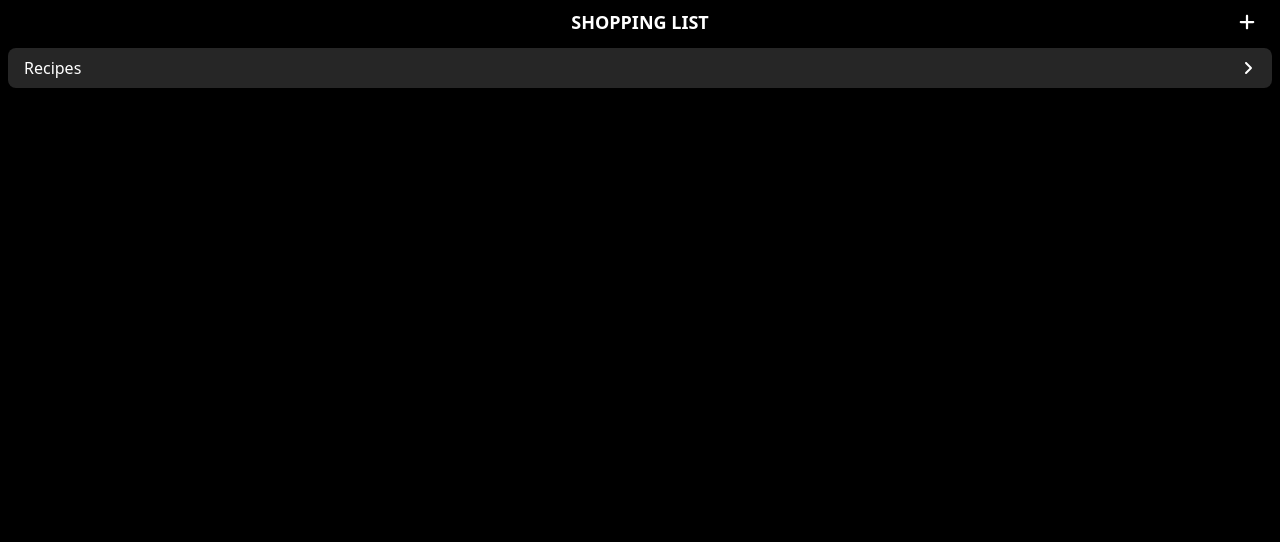
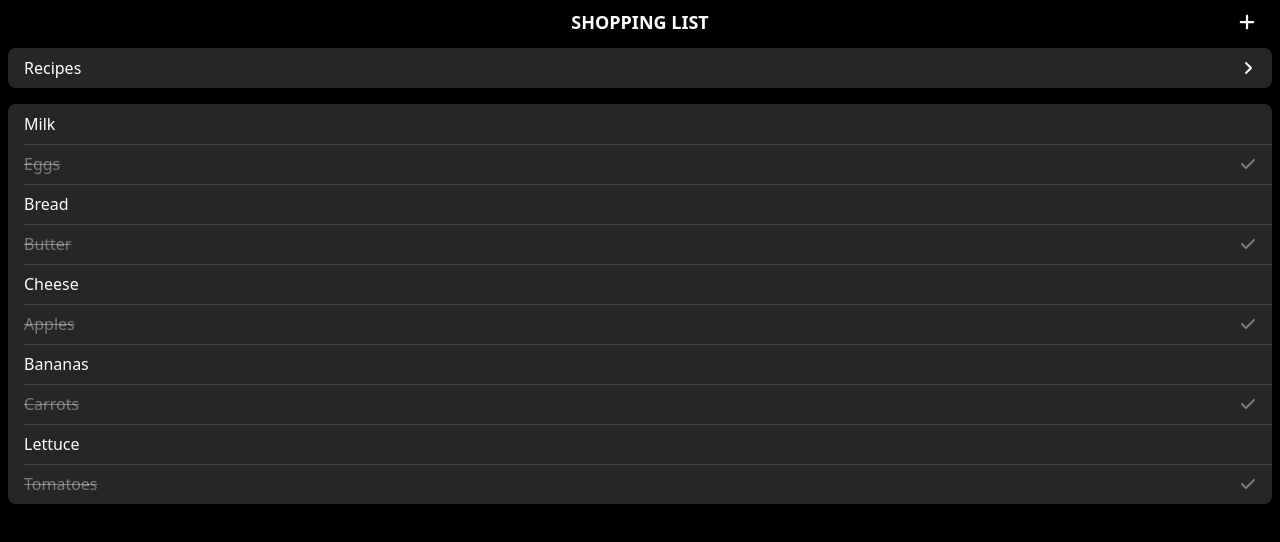
Before and after one commit to Hook-88/shopping-list, a React (Vite) app: page / in a window 1280 px wide. Shown: the top 542 px of the page. Built offline with nearby package versions, Linux system fonts and the light colour scheme.

Commit message:
add logic to check item

```diff
--- /dev/null
+++ b/src/components/PageTitle.jsx
@@ -0,0 +1,17 @@
+import { twMerge } from "tailwind-merge"
+
+export default function PageTitle({children, className, ...rest}) {
+    const PageTitleCSS = twMerge(
+        "col-span-4 col-start-2 text-center font-bold",
+        className
+    )
+
+    return (
+        <h1
+            className={PageTitleCSS}
+            {...rest}
+        >
+            {children}
+        </h1>
+    )
+}
--- /dev/null
+++ b/src/data.js
@@ -0,0 +1,12 @@
+export const ITEMS = [
+    { id: 'gro-001-milk', name: 'Milk', checked: false },
+    { id: 'gro-002-eggs', name: 'Eggs', checked: true },
+    { id: 'gro-003-bread', name: 'Bread', checked: false },
+    { id: 'gro-004-butter', name: 'Butter', checked: true },
+    { id: 'gro-005-cheese', name: 'Cheese', checked: false },
+    { id: 'gro-006-apples', name: 'Apples', checked: true },
+    { id: 'gro-007-bananas', name: 'Bananas', checked: false },
+    { id: 'gro-008-carrots', name: 'Carrots', checked: true },
+    { id: 'gro-009-lettuce', name: 'Lettuce', checked: false },
+    { id: 'gro-010-tomatoes', name: 'Tomatoes', checked: true }
+]
--- a/src/pages/ShoppingListPage.jsx
+++ b/src/pages/ShoppingListPage.jsx
@@ -2,39 +2,69 @@ import { FaPlus, FaCheck } from "react-icons/fa6"
 import PageHeader from "../components/PageHeader"
 import PageMain from "../components/PageMain"
 import PageLink from "../components/PageLink"
+import PageTitle from "../components/PageTitle"
 import Form from "../components/Form"
 import { useState } from "react"
+import { ITEMS } from "../data"
 
 export default function ShoppingListPage() {
     const [onAddItem, setOnAddItem] = useState(false)
+    const [shoppingList, setShoppingList] = useState(ITEMS)
 
     function toggleOnAddItem() {
         setOnAddItem(prevOnAddItem => !prevOnAddItem)
     }
 
+    function toggleChecked(itemId) {
+        setShoppingList(prevShoppinglist => prevShoppinglist.map(item => item.id === itemId ? {...item, checked: !item.checked} : item))
+    }
+
     return (
         <>
             <PageHeader>
-
-                <h1
-                    className="col-span-4 col-start-2 text-center font-bold"
-                >
-                    SHOPPING LIST
-                </h1>
+                <PageTitle>SHOPPING LIST</PageTitle>
 
                 <button
                     className="flex items-center justify-end pr-4"
                     onClick={toggleOnAddItem}
                 >
-                    {
-                        onAddItem ? <FaCheck /> : <FaPlus />
-                    }
+                    { onAddItem ? <FaCheck /> : <FaPlus /> }
                 </button>
 
             </PageHeader>
 
             <PageMain>
                 <PageLink to="recipes">Recipes</PageLink>
+
+                <ul
+                    className="bg-white/15 rounded-lg pl-4"
+                >
+                    {
+                        shoppingList.map((item, index, arr) => {
+                            let liCSS = "py-2 pr-4 flex items-center justify-between cursor-pointer"
+
+                            if ( index !== (arr.length - 1) ) {
+                                liCSS += " shadow-[rgba(100,100,100,0.5)_0px_1px_0px_0px]"
+                            }
+
+                            if (item.checked) {
+                                liCSS += " text-white/40 line-through"
+                            }
+
+                            return (
+                                <li
+                                    key={item.id}
+                                    className={liCSS}
+                                    onClick={() => toggleChecked(item.id)}
+                                >
+                                    {item.name}
+                                    {item.checked && <FaCheck />}
+                                </li>
+                            )
+                        })
+                    }
+                </ul>
+
                 {
                     onAddItem &&
                     <Form
```
